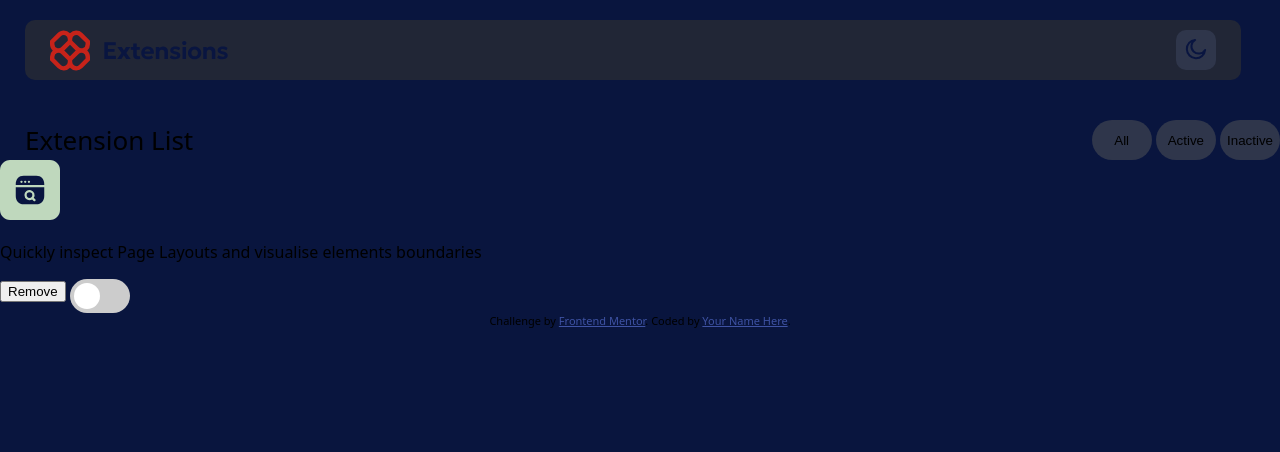
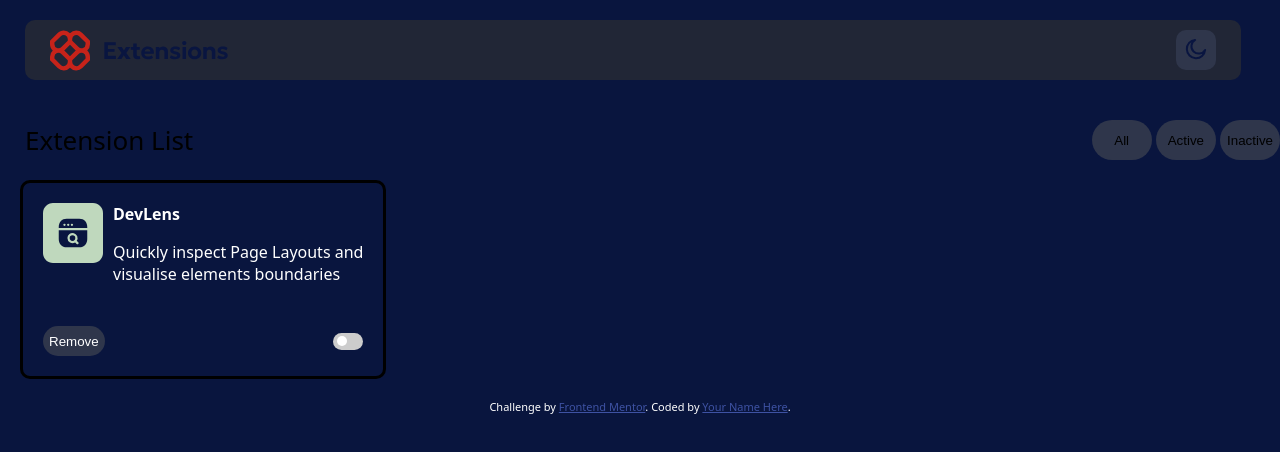
Before and after one commit to 0n3l1f3/browser-extensions-manager-ui-main, a plain HTML site: page index.html in a window 1280 px wide. Drawn offline with Linux system fonts and the light colour scheme; a web font is replaced by a local one.

Commit message:
Changes, progress to javascript

```diff
--- a/index.html
+++ b/index.html
@@ -33,7 +33,10 @@
     <div class = "extension" id = "extension">
       <div class = "topGrid">
         <img src="assets/images/logo-devlens.svg">
-        <p class = "description">Quickly inspect Page Layouts and visualise elements boundaries</p>
+          <div class = "title">
+            <span>DevLens</span>
+            <p class = "description">Quickly inspect Page Layouts and<br>visualise elements boundaries</p>
+          </div>
       </div>
       <div class = "bottomGrid">
         <button>Remove</button>
--- a/styling.css
+++ b/styling.css
@@ -4,6 +4,7 @@ body{
     margin: 0;
     padding: 0;
     overflow: hidden;
+    color: white;
 }
 .topHeader{
     width: 95%;
@@ -46,13 +47,52 @@ body{
     margin-left: 25px;
     font-size:  26px;
     font-family: "Noto Sans", serif;
+    color:black;
 }
+
+.extension{
+  border: solid;
+  border-radius: 10px;
+  border-color:black;
+  max-width: fit-content;
+  max-height: fit-content;
+  margin: 20px;
+  padding: 20px;
+}
+.gridExtension{
+  grid-template-columns: repeat(3,1fr);
+}
+.topGrid{
+  display: grid;
+  grid-template-columns: 70px 2fr;
+  max-height:fit-content;
+}
+.title span{
+  font-weight: bolder;
+  font-size: 16px;
+}
+.bottomGrid{
+  margin-top: 25px;
+  display: flex;
+  align-items: center;
+  justify-content:space-between;
+}
+.bottomGrid button{
+    border-radius: 15px;
+    background-color: hsl(225, 23%, 24%);
+    height: 30px;
+    width: fit-content;
+    border: none;
+    color:white;
+    cursor: pointer;
+}
+
 /* The switch - the box around the slider */
 .switch {
   position: relative;
   display: inline-block;
-  width: 60px;
-  height: 34px;
+  width: 30px;
+  height: 17px;
 }
 
 /* Hide default HTML checkbox */
@@ -78,8 +118,8 @@ body{
 .slider:before {
   position: absolute;
   content: "";
-  height: 26px;
-  width: 26px;
+  height: 10px;
+  width: 10px;
   left: 4px;
   bottom: 4px;
   background-color: white;
@@ -96,9 +136,9 @@ input:focus + .slider {
 }
 
 input:checked + .slider:before {
-  -webkit-transform: translateX(26px);
-  -ms-transform: translateX(26px);
-  transform: translateX(26px);
+  -webkit-transform: translateX(12px);
+  -ms-transform: translateX(12px);
+  transform: translateX(12px);
 }
 
 /* Rounded sliders */
```
